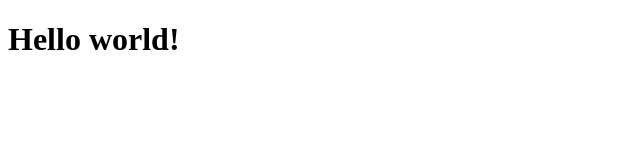
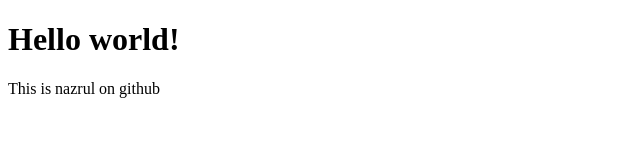
Before and after one commit to nnazrul/class1, a plain HTML site: page index.html in a window 1280 px wide. Shown: the whole page, without its empty margins (0-640 px from the left). Drawn offline with Linux system fonts and the light colour scheme.

Commit message:
Update index.html

```diff
--- a/index.html
+++ b/index.html
@@ -6,6 +6,7 @@
 </head>
 <body>
 	<h1>Hello world!</h1>
+	<p>This is nazrul on github</p>
 	<script type="text/javascript" src="first.js">
 
 
```
